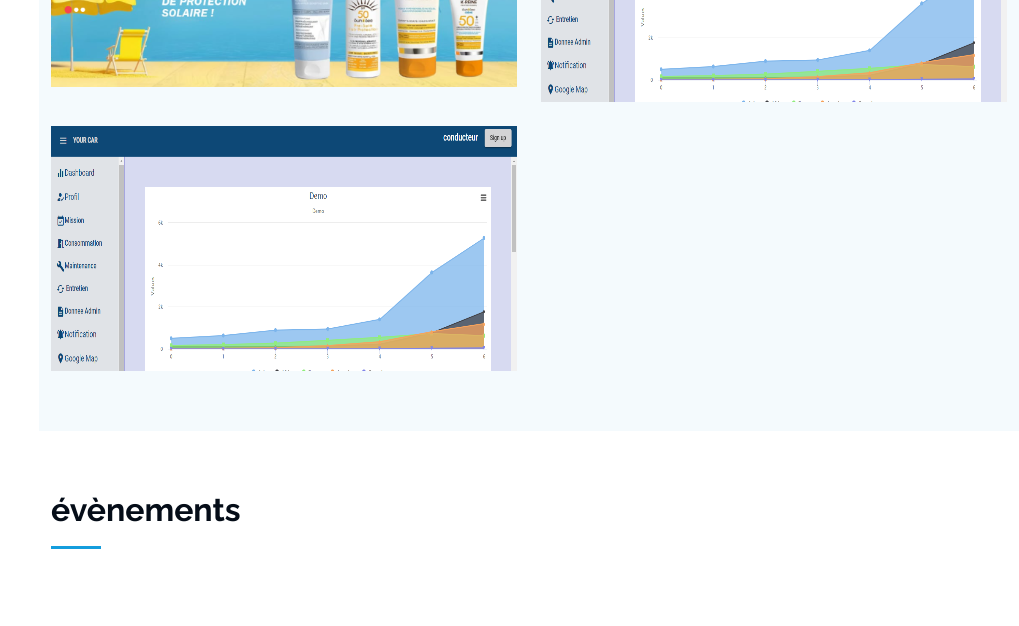
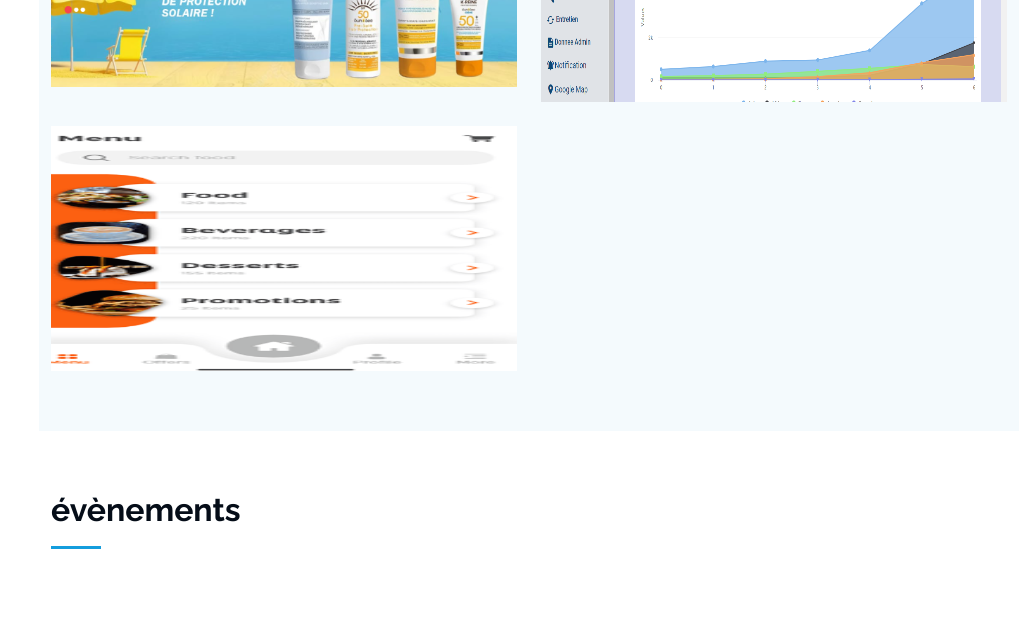
Before and after one commit to AhlemBM/portfolio, a plain HTML site: page index.html in a window 1280 px wide. Shown: the part 2740-3366 px from the top of the page, without its empty margins (261-1280 px from the left). Drawn offline with Linux system fonts and the light colour scheme.

Commit message:
livraison add correct

```diff
--- a/index.html
+++ b/index.html
@@ -373,7 +373,7 @@
 
       <div class="col-lg-6 col-md-6 portfolio-item isotope-item filter-product">
         <div class="portfolio-content h-100">
-          <img src="assets/img/portfolio/app-5.PNG" class="img-fluid" alt="" style=" width: 100%;
+          <img src="assets/img/portfolio/cap3.PNG" class="img-fluid" alt="" style=" width: 100%;
           height: 245px;
           ">
           <div class="portfolio-info">
```
